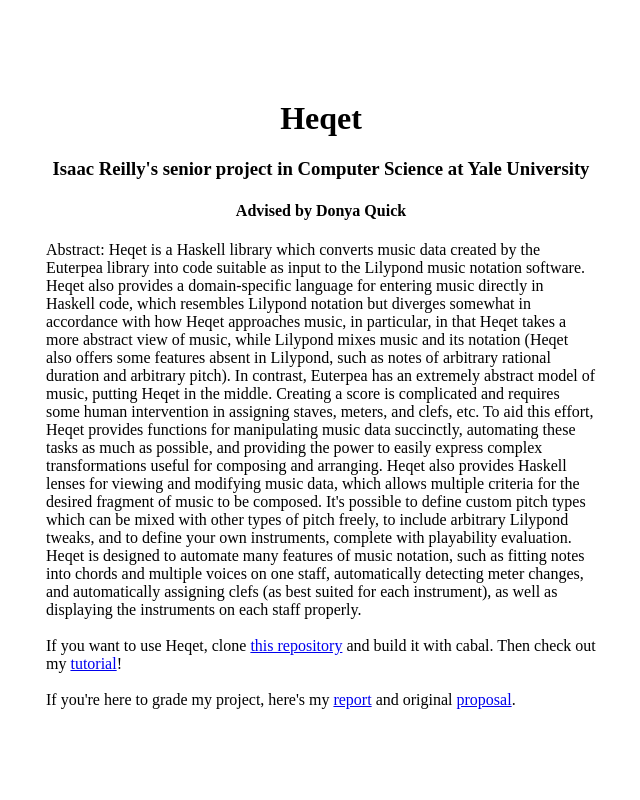
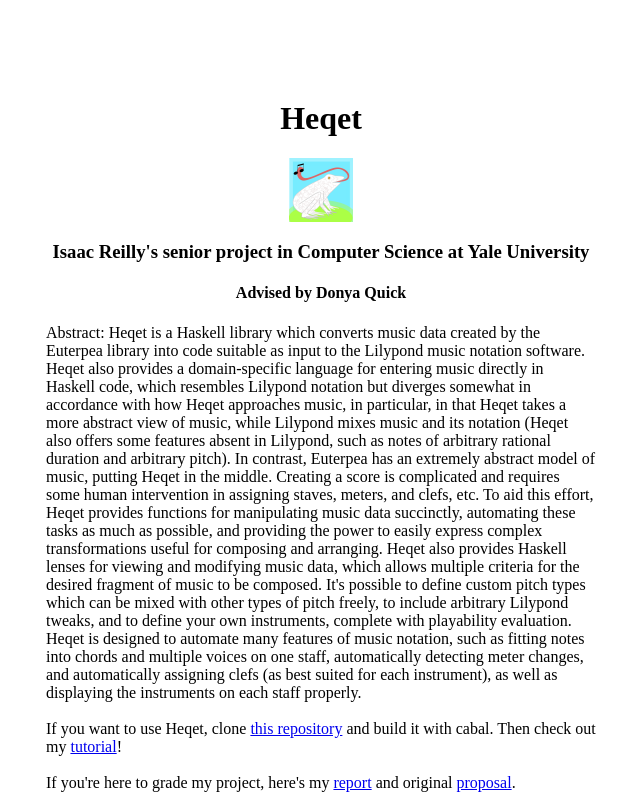
Before and after one commit to Super-Fluid/heqet, a plain HTML site: page index.html in a window 1280 px wide. Shown: the whole page, without its empty margins (319-959 px from the left). Drawn offline with Linux system fonts and the light colour scheme.

Commit message:
added logo!

```diff
--- a/index.html
+++ b/index.html
@@ -1,5 +1,6 @@
 <div style="margin: 100px auto auto auto; max-width: 550px">
 <center><h1>Heqet</h1>
+<img height="64px" src="./logo.png" alt="Heqet logo: a woolly frog snapping up a pair of eighth notes." />
 <h3>Isaac Reilly's senior project in Computer Science at Yale University</h3>
 <h4>Advised by Donya Quick</h4>
 </center>
```
Also changed, not shown: logo.png (added).
